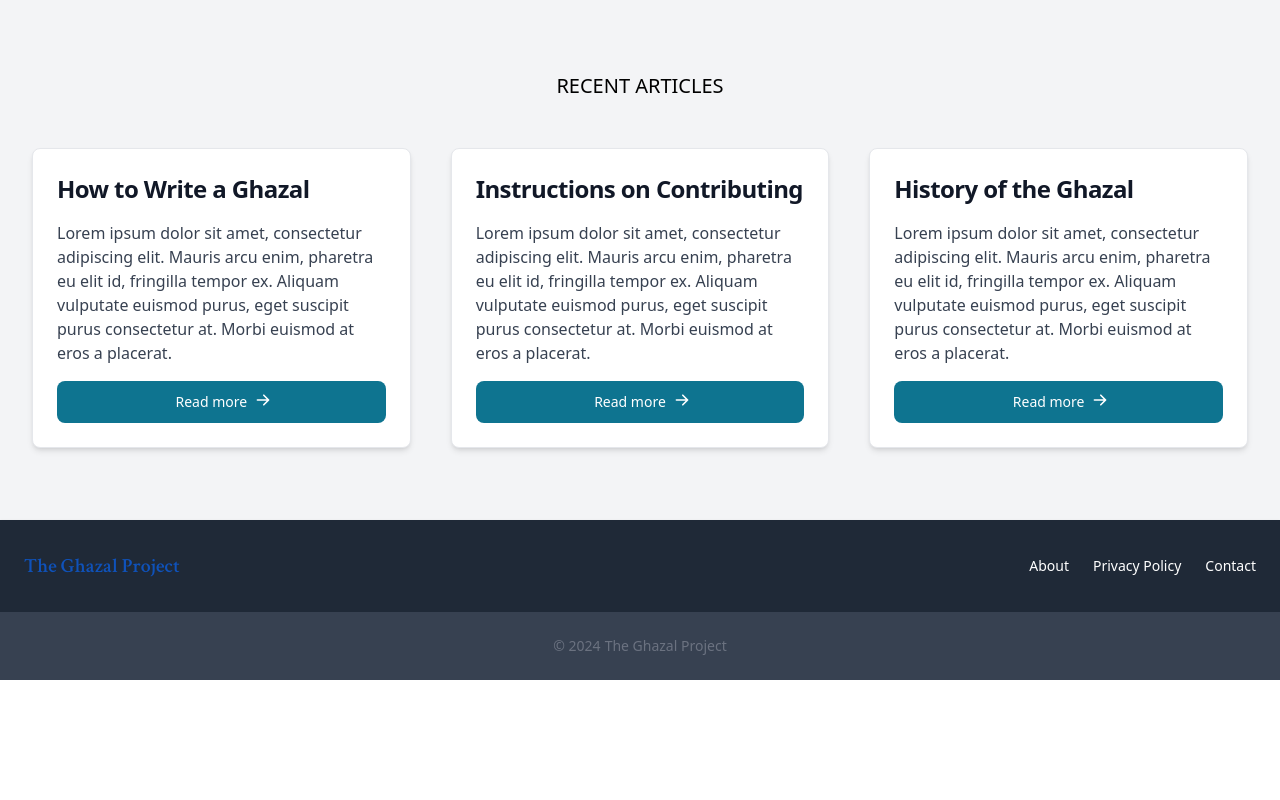
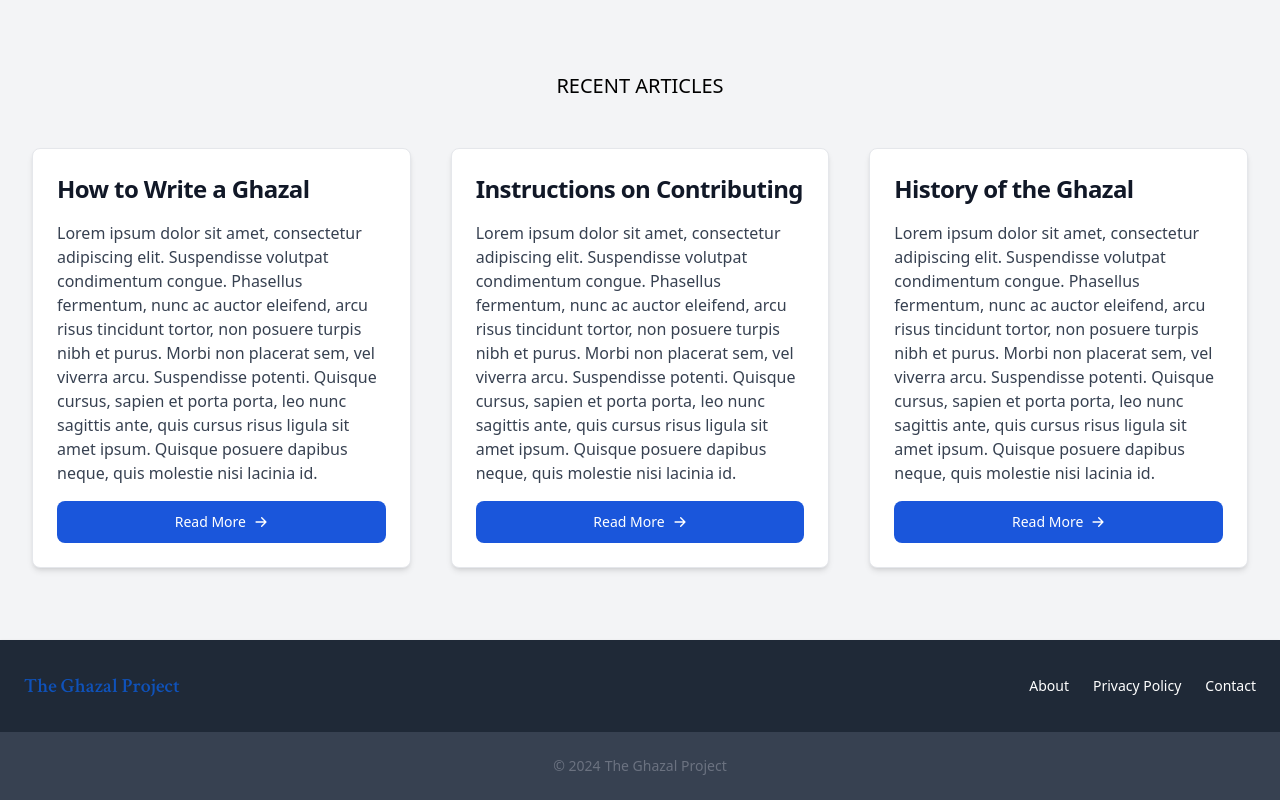
Before and after one commit to aazibch/theghazalproject, a Next.js app: page / in a window 1280 px wide. Shown: the part 1424-2224 px from the top of the page. Before the commit the page ends 2104 px from the top, so only its background shows below. Built offline with nearby package versions, Linux system fonts and the light colour scheme.

Commit message:
Make changes to recent-articles

```diff
--- a/components/home/recent-articles/recent-articles.tsx
+++ b/components/home/recent-articles/recent-articles.tsx
@@ -1,6 +1,7 @@
 'use client';
 
 import { Button, Card } from 'flowbite-react';
+import { HiArrowRight } from 'react-icons/hi';
 
 export default function RecentArticles() {
   return (
@@ -13,25 +14,23 @@ export default function RecentArticles() {
               How to Write a Ghazal
             </h5>
             <p className="font-normal text-gray-700 dark:text-gray-400">
-              Lorem ipsum dolor sit amet, consectetur adipiscing elit. Mauris
-              arcu enim, pharetra eu elit id, fringilla tempor ex. Aliquam
-              vulputate euismod purus, eget suscipit purus consectetur at. Morbi
-              euismod at eros a placerat.
+              Lorem ipsum dolor sit amet, consectetur adipiscing elit.
+              Suspendisse volutpat condimentum congue. Phasellus fermentum, nunc
+              ac auctor eleifend, arcu risus tincidunt tortor, non posuere
+              turpis nibh et purus. Morbi non placerat sem, vel viverra arcu.
+              Suspendisse potenti. Quisque cursus, sapien et porta porta, leo
+              nunc sagittis ante, quis cursus risus ligula sit amet ipsum.
+              Quisque posuere dapibus neque, quis molestie nisi lacinia id.
             </p>
-            <Button>
-              Read more
-              <svg
-                className="-mr-1 ml-2 h-4 w-4"
-                fill="currentColor"
-                viewBox="0 0 20 20"
-                xmlns="http://www.w3.org/2000/svg"
-              >
-                <path
-                  fillRule="evenodd"
-                  d="M10.293 3.293a1 1 0 011.414 0l6 6a1 1 0 010 1.414l-6 6a1 1 0 01-1.414-1.414L14.586 11H3a1 1 0 110-2h11.586l-4.293-4.293a1 1 0 010-1.414z"
-                  clipRule="evenodd"
-                />
-              </svg>
+            <Button
+              color="blue"
+              theme={{
+                inner: {
+                  base: 'flex items-center transition-all duration-200'
+                }
+              }}
+            >
+              Read More <HiArrowRight className="ml-2" />
             </Button>
           </Card>
           <Card>
@@ -39,25 +38,24 @@ export default function RecentArticles() {
               Instructions on Contributing
             </h5>
             <p className="font-normal text-gray-700 dark:text-gray-400">
-              Lorem ipsum dolor sit amet, consectetur adipiscing elit. Mauris
-              arcu enim, pharetra eu elit id, fringilla tempor ex. Aliquam
-              vulputate euismod purus, eget suscipit purus consectetur at. Morbi
-              euismod at eros a placerat.
+              Lorem ipsum dolor sit amet, consectetur adipiscing elit.
+              Suspendisse volutpat condimentum congue. Phasellus fermentum, nunc
+              ac auctor eleifend, arcu risus tincidunt tortor, non posuere
+              turpis nibh et purus. Morbi non placerat sem, vel viverra arcu.
+              Suspendisse potenti. Quisque cursus, sapien et porta porta, leo
+              nunc sagittis ante, quis cursus risus ligula sit amet ipsum.
+              Quisque posuere dapibus neque, quis molestie nisi lacinia id.
             </p>
-            <Button>
-              Read more
-              <svg
-                className="-mr-1 ml-2 h-4 w-4"
-                fill="currentColor"
-                viewBox="0 0 20 20"
-                xmlns="http://www.w3.org/2000/svg"
-              >
-                <path
-                  fillRule="evenodd"
-                  d="M10.293 3.293a1 1 0 011.414 0l6 6a1 1 0 010 1.414l-6 6a1 1 0 01-1.414-1.414L14.586 11H3a1 1 0 110-2h11.586l-4.293-4.293a1 1 0 010-1.414z"
-                  clipRule="evenodd"
-                />
-              </svg>
+            <Button
+              color="blue"
+              theme={{
+                inner: {
+                  base: 'flex items-center transition-all duration-200'
+                }
+              }}
+            >
+              Read More
+              <HiArrowRight className="ml-2" />
             </Button>
           </Card>
           <Card>
@@ -65,25 +63,24 @@ export default function RecentArticles() {
               History of the Ghazal
             </h5>
             <p className="font-normal text-gray-700 dark:text-gray-400">
-              Lorem ipsum dolor sit amet, consectetur adipiscing elit. Mauris
-              arcu enim, pharetra eu elit id, fringilla tempor ex. Aliquam
-              vulputate euismod purus, eget suscipit purus consectetur at. Morbi
-              euismod at eros a placerat.
+              Lorem ipsum dolor sit amet, consectetur adipiscing elit.
+              Suspendisse volutpat condimentum congue. Phasellus fermentum, nunc
+              ac auctor eleifend, arcu risus tincidunt tortor, non posuere
+              turpis nibh et purus. Morbi non placerat sem, vel viverra arcu.
+              Suspendisse potenti. Quisque cursus, sapien et porta porta, leo
+              nunc sagittis ante, quis cursus risus ligula sit amet ipsum.
+              Quisque posuere dapibus neque, quis molestie nisi lacinia id.
             </p>
-            <Button>
-              Read more
-              <svg
-                className="-mr-1 ml-2 h-4 w-4"
-                fill="currentColor"
-                viewBox="0 0 20 20"
-                xmlns="http://www.w3.org/2000/svg"
-              >
-                <path
-                  fillRule="evenodd"
-                  d="M10.293 3.293a1 1 0 011.414 0l6 6a1 1 0 010 1.414l-6 6a1 1 0 01-1.414-1.414L14.586 11H3a1 1 0 110-2h11.586l-4.293-4.293a1 1 0 010-1.414z"
-                  clipRule="evenodd"
-                />
-              </svg>
+            <Button
+              color="blue"
+              theme={{
+                inner: {
+                  base: 'flex items-center transition-all duration-200'
+                }
+              }}
+            >
+              Read More
+              <HiArrowRight className="ml-2" />
             </Button>
           </Card>
         </div>
```
